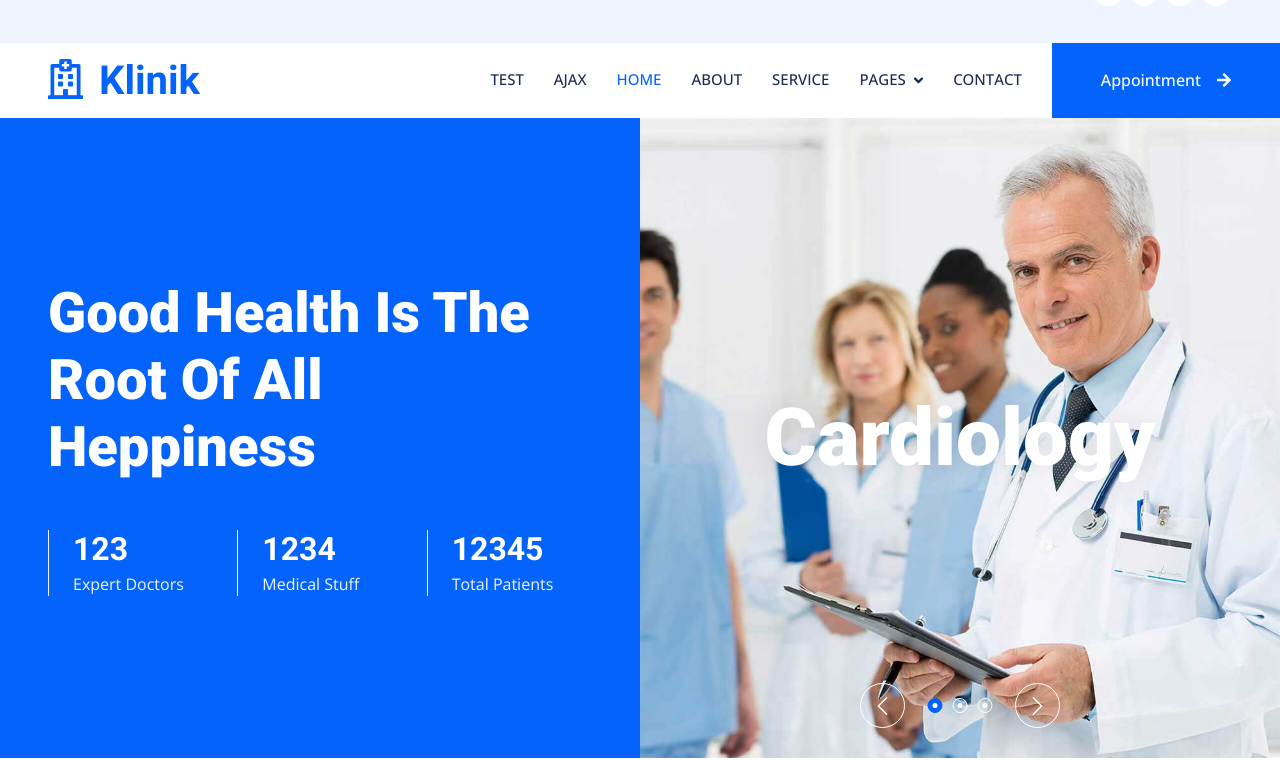
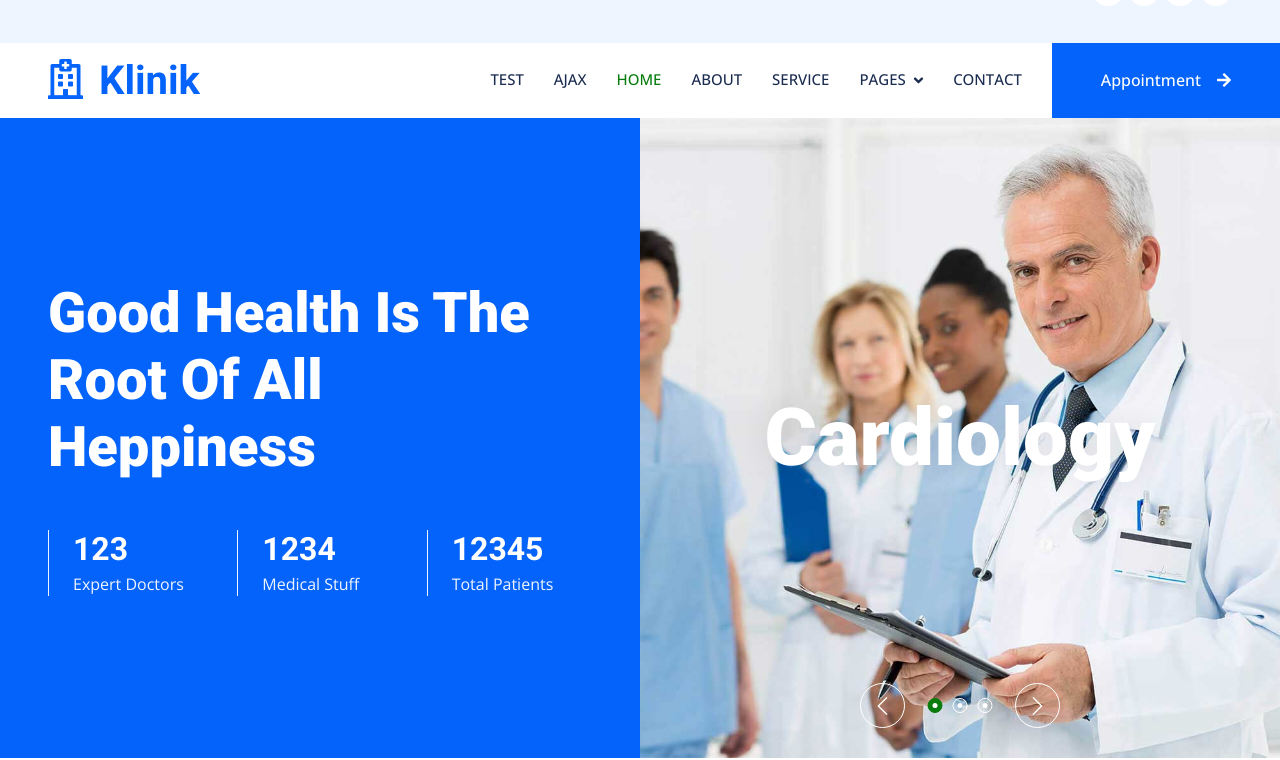
Before and after one commit to Metternich1848/Dinotopia, a plain HTML site: page index.html in a window 1280 px wide. Shown: the part 63-823 px from the top of the page. Drawn offline with nearby package versions, Linux system fonts and the light colour scheme.

Commit message:
Add files via upload

```diff
--- a/css/style.css
+++ b/css/style.css
@@ -1,6 +1,6 @@
 /********** Template CSS **********/
 :root {
-    --primary: #0463FA;
+    --primary: #077c0d;
     --light: #EFF5FF;
     --dark: #1B2C51;
 }
```
